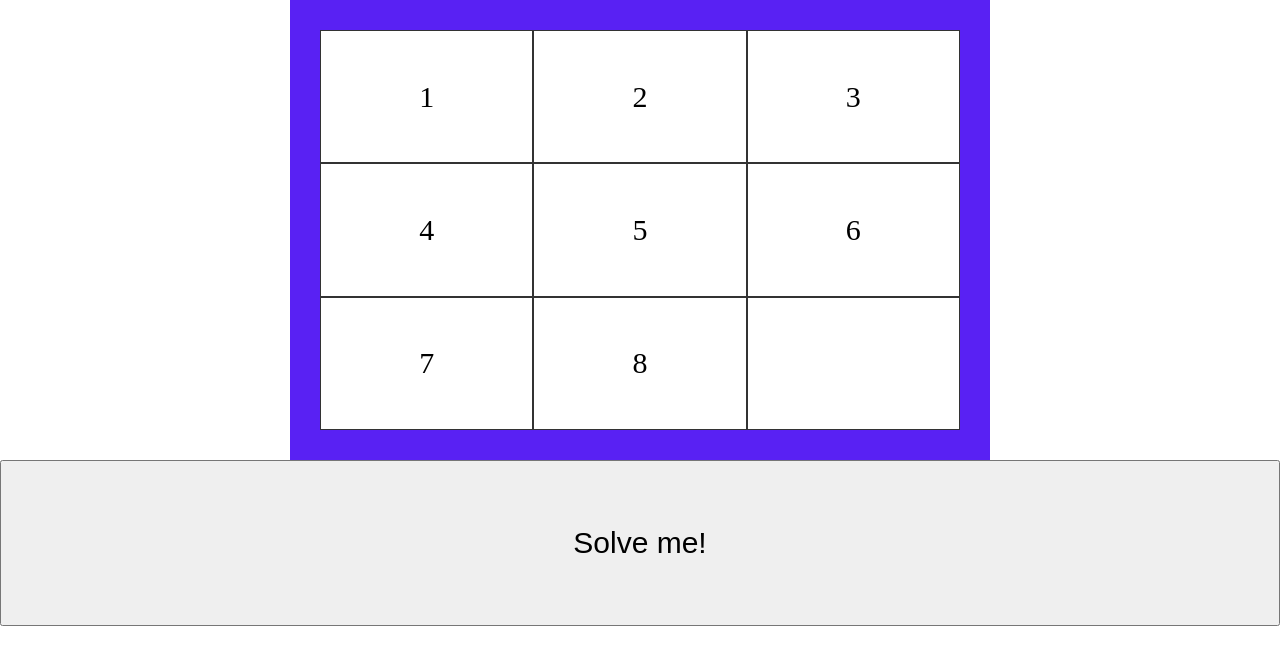
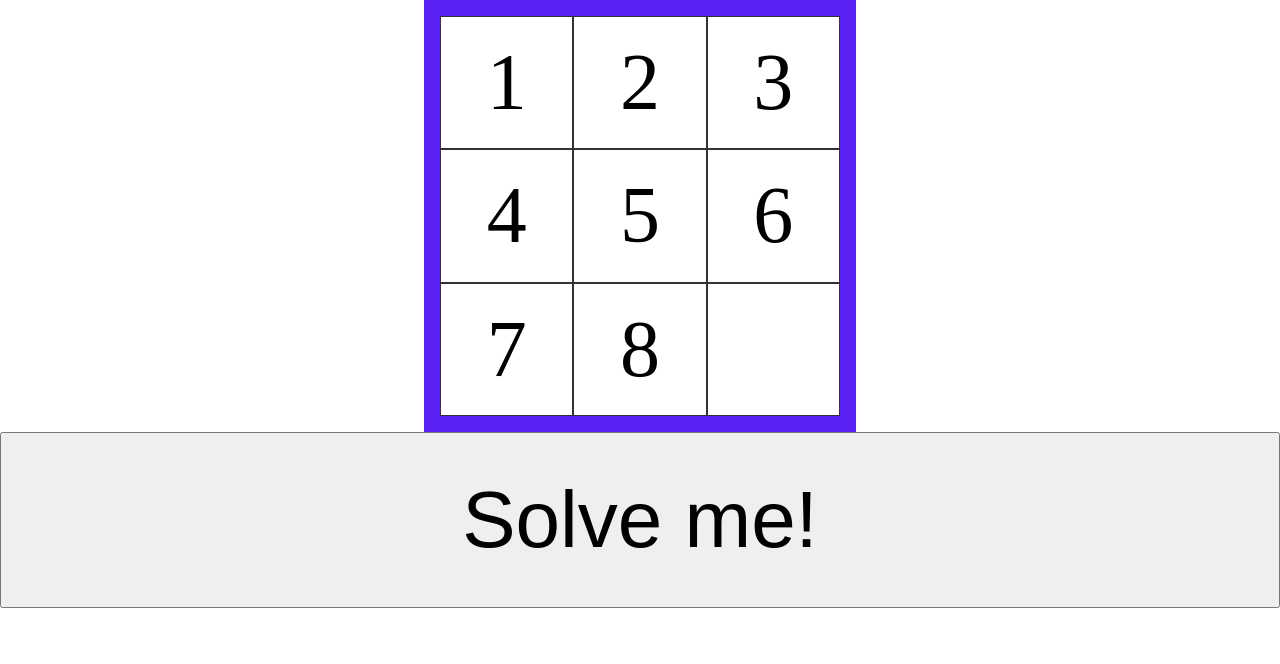
Before and after one commit to jweilhammer/sliding-puzzle-solver, a plain HTML site: page index.html in a window 1280 px wide. Drawn offline with Linux system fonts and the light colour scheme.

Commit message:
Fix sizes of things depending on viewable screen

```diff
--- a/index.html
+++ b/index.html
@@ -6,11 +6,12 @@
                 display: inline-grid;
                 grid-template-columns: auto auto auto;
                 background-color: #5921f3;
-                padding: 30px;
+                padding: 2vmin;
                 aspect-ratio: 1/1;
-                max-width: 50vw;
-                max-height: 50vh;
+                max-width: 50vmin;
+                max-height: 50vmin;
                 flex: auto;
+                font-size: 10vmin;
             }
 
             .grid-item {
@@ -21,9 +22,6 @@
                 align-items: center;
                 justify-content: center;
                 cursor: move;
-                min-width: 30px;
-                min-height: 30px;
-                font-size: 30px;
             }
 
             .centered {
@@ -61,7 +59,7 @@
 
         </div>
         <div class="centered">
-            <button style="padding: 5%; font-size: 30px" onclick="solvePuzzleForFunzies(htmlMatrix, goal_state)" class="centered">Solve me!</button>
+            <button style="padding: 5vmin; font-size: 10vmin" onclick="solvePuzzleForFunzies(htmlMatrix, goal_state)" class="centered">Solve me!</button>
         </div>
 
 
```
